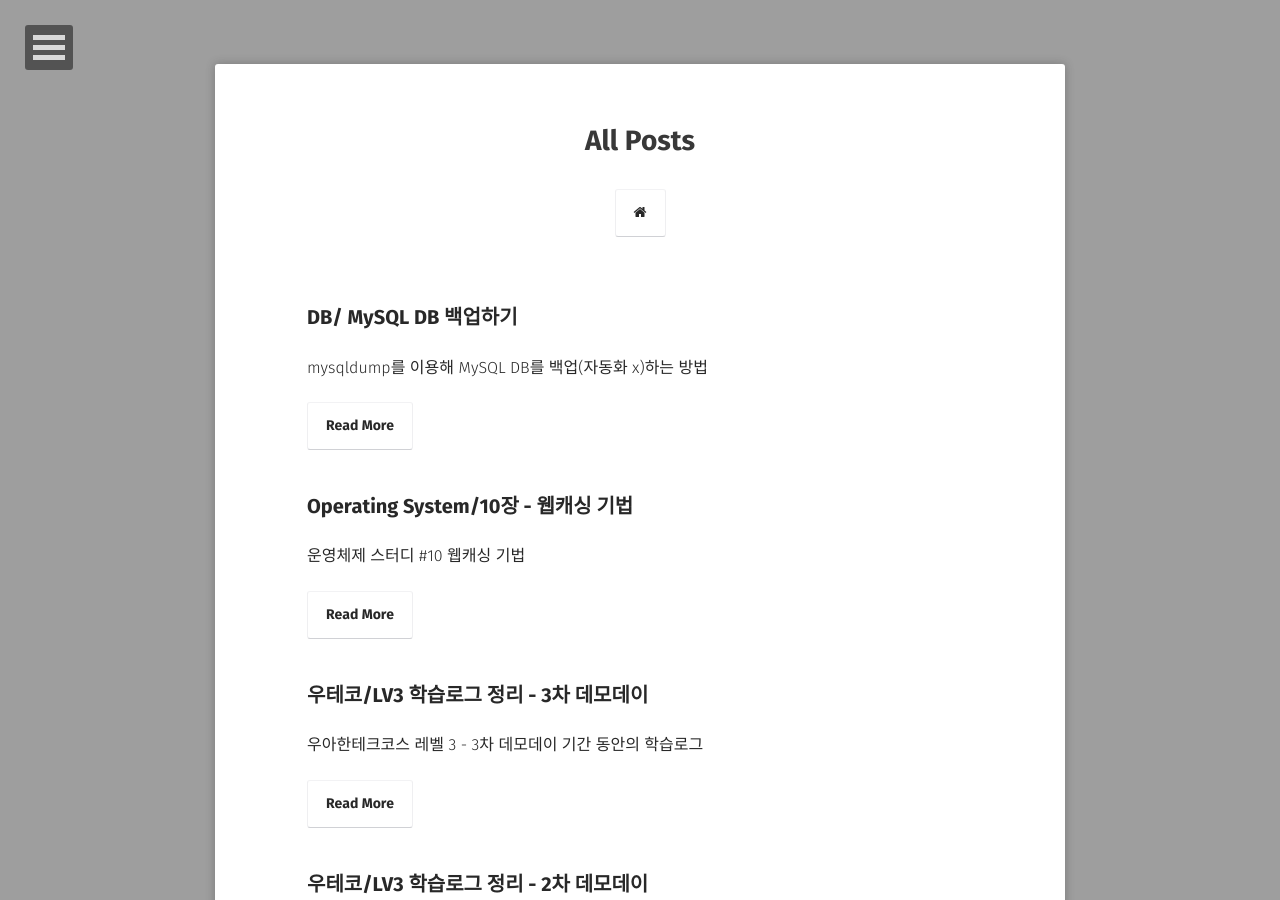
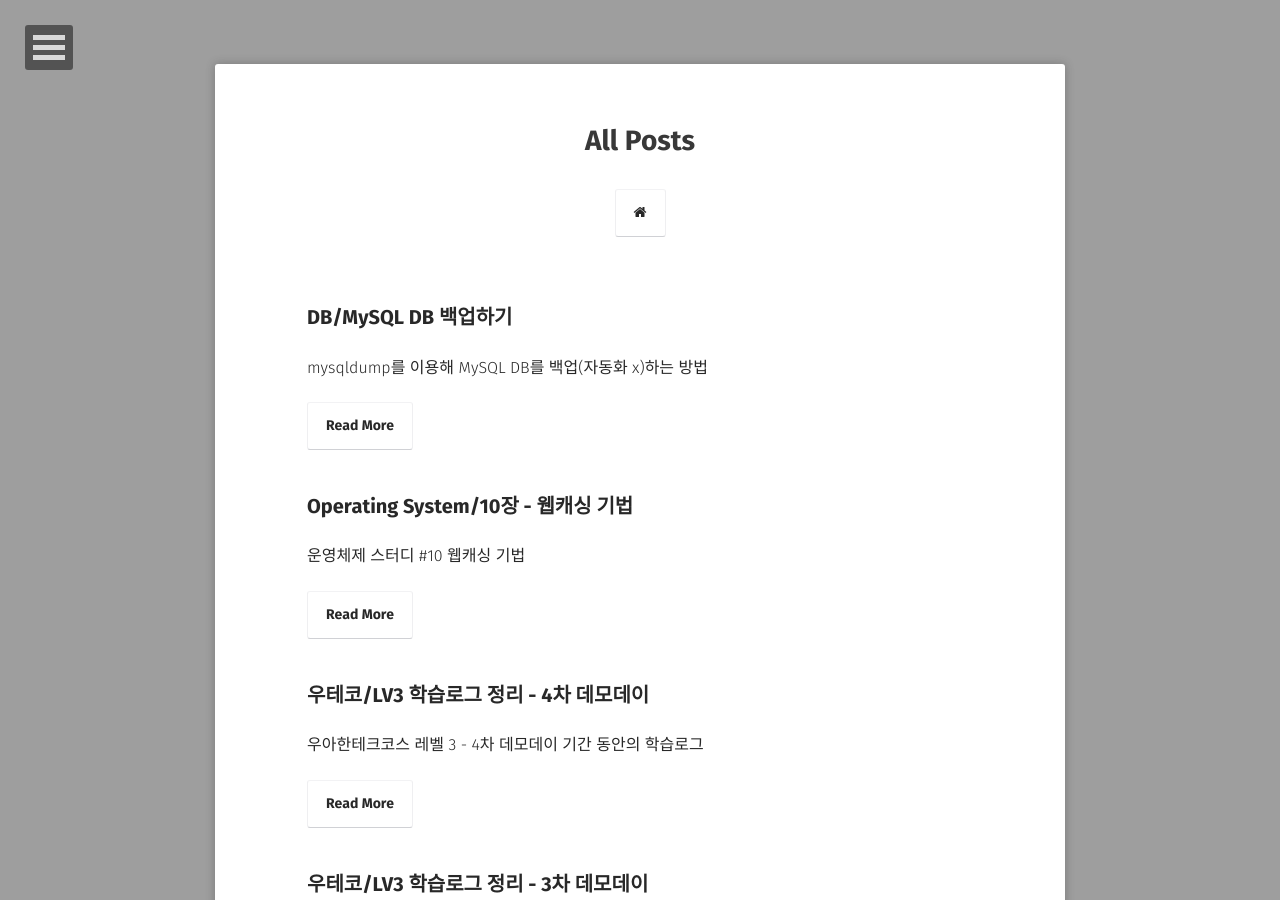
Before and after one commit to xrabcde/xrabcde.github.io, a Jekyll site: the page built from posts/index.md, in a window 1280 px wide and 900 px high. Built offline with Jekyll 4.4.1, drawn with Linux system fonts in a browser that asks for light colours; some web fonts are replaced; some of the changed lines change nothing that is shown.

Commit message:
post: 우테코/LV3 학습로그 정리 - 4차 데모데이

```diff
--- /dev/null
+++ b/_posts/2021-08-23-studylog-lv3-4.md
@@ -0,0 +1,32 @@
+---
+layout: post
+title: 우테코/LV3 학습로그 정리 - 4차 데모데이
+date: 2021-08-23
+excerpt: "우아한테크코스 레벨 3 - 4차 데모데이 기간 동안의 학습로그"
+tags: [woowacourse, study_log]
+comments: true
+---
+
+## 4차 데모데이
+### DB flyway
+- DB 형상관리를 위해 flyway 도입
+- DB 콘솔에 직접 쿼리문을 날리지 않고 수정할 변경정보를 기록하고 관리할 수 있음
+- DB 변경내역을 별도의 테이블에 기록하여 버전 관리
+- [위키정리](https://github.com/woowacourse-teams/2021-zzimkkong/wiki/%5BBE%5D-DB-flyway)
+
+### Jacoco와 Sonarqube
+- Jacoco
+    - 자바 코드 커버리지를 체크할 때 사용하는 오픈소스 라이브러리
+    - Line, Branch Coverage를 제공
+    - 코드 커버리지 결과를 파일 형태로 저장할 수 있음 (html, xml, csv 등)
+    - 설정한 커버리지 기준을 만족하지 못하면 빌드하지 못하도록 설정 가능
+- Sonarqube
+    - 프로젝트의 품질을 관리할 수 있는 정적 분석 도구
+    - 코드 추가/변경 시 새로 발견된 문제들을 제어하여 지속적으로 코드 품질을 관리할 수 있음
+    - 코딩 규칙을 위반한 경우
+    - 하나의 작업에 하나의 언어만 분석 가능
+
+### Lombok
+- 반복적으로 작성하는 코드를 어노테이션 기반으로 생성해주는 라이브러리
+- NoArgsConstructor와 Builder의 중복 코드를 제거하기 위해 도입
+- [참고링크](https://velog.io/@shining_dr/Builder-%ED%8C%A8%ED%84%B4%EA%B3%BC-NullPointException)
```
Also changed, not shown: _posts/2021-08-25-db-backup.md (+1 -1 lines).
